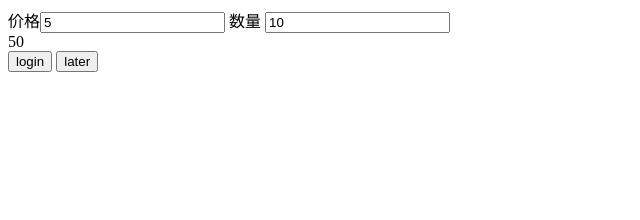
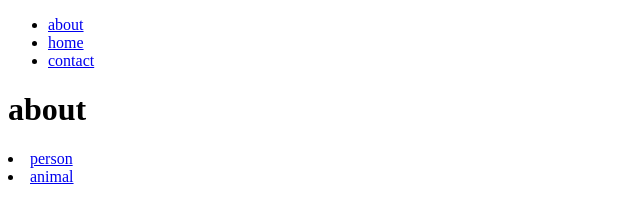
Before and after one commit to bigMeowCoding/angularjs-project, a website: page app/test-case/a.html at #!/about in a window 1280 px wide. Shown: the whole page, without its empty margins (0-640 px from the left). Drawn offline with nearby package versions, Linux system fonts and the light colour scheme; some packages are replaced by stand-ins of ours.

Commit message:
测试angular ui router

```diff
--- a/app/test-case/a.html
+++ b/app/test-case/a.html
@@ -2,19 +2,25 @@
 <html ng-app="module1">
   <head>
     <script src="https://ajax.googleapis.com/ajax/libs/angularjs/1.6.9/angular.min.js"></script>
+    <script
+      src="https://cdnjs.cloudflare.com/ajax/libs/angular-ui-router/1.0.28/angular-ui-router.min.js"
+      integrity="sha512-2DoNBBUJq5Wr+Uhjgol+uvmHtxOgrtG1QjuDHltKMdtIiVEhujUi0eb/X21P+P0V9zgXKA/lOKCSq7wj5VYc5A=="
+      crossorigin="anonymous"
+    ></script>
     <script src="a.js"></script>
   </head>
   <body>
-    <!--    <div ng-view></div>-->
-    <div ng-controller="controller">
-      价格<input type="number" ng-model="price" /> 数量
-      <input type="number" ng-model="count" />
-      <div>{{compute()}}</div>
-      <button ng-click="login()">login</button>
-      <button ng-click="later()">
-        later
-      </button>
-      {{message}}
-    </div>
+    <ul>
+      <li>
+        <a ui-sref="about"> about </a>
+      </li>
+      <li>
+        <a ui-sref="home"> home </a>
+      </li>
+      <li>
+        <a ui-sref="contact"> contact </a>
+      </li>
+    </ul>
+  <div ui-view></div>
   </body>
 </html>
--- a/app/test-case/a.js
+++ b/app/test-case/a.js
@@ -1,6 +1,29 @@
 angular
-  .module("module1", [])
-  .controller("controller", function ($scope,$timeout) {
+  .module("module1", ["ui.router"])
+  .config(function ($stateProvider, $urlRouterProvider) {
+    $stateProvider.state("home", {
+      url: "/home",
+      templateUrl: "./home.html",
+    });
+    $stateProvider
+      .state("about", {
+        url: "/about",
+        templateUrl: "./about.html",
+      })
+      .state("about.person", {
+        url: "/person",
+        template: "person",
+      })
+      .state("about.animal", {
+        url: "/animal",
+        template: "animal",
+      });
+    $stateProvider.state("contact", {
+      url: "/contact",
+      templateUrl: "./contact.html",
+    });
+  })
+  .controller("controller", function ($scope, $timeout) {
     $scope.count = 10;
     $scope.price = 5;
     $scope.compute = function () {
--- /dev/null
+++ b/app/test-case/about.html
@@ -0,0 +1,8 @@
+<h1>about</h1>
+<li>
+  <a ui-sref="about.person"> person </a>
+</li>
+<li>
+  <a ui-sref="about.animal"> animal </a>
+</li>
+<div ui-view></div>
```
Also changed, not shown: app/test-case/contact.html (added, +1 -0 lines), app/test-case/home.html (added, +1 -0 lines), app/test-case/about.router.js (added).
